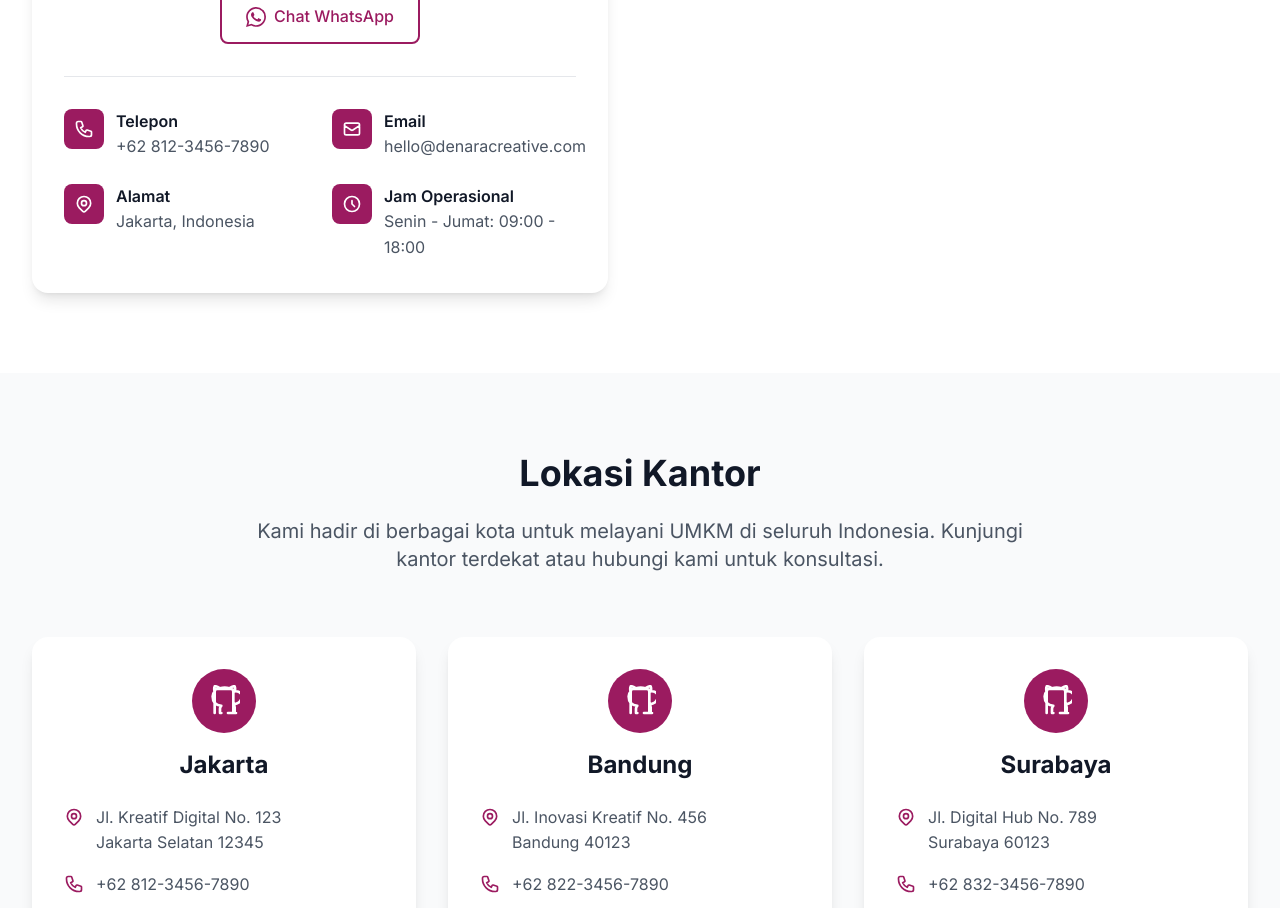
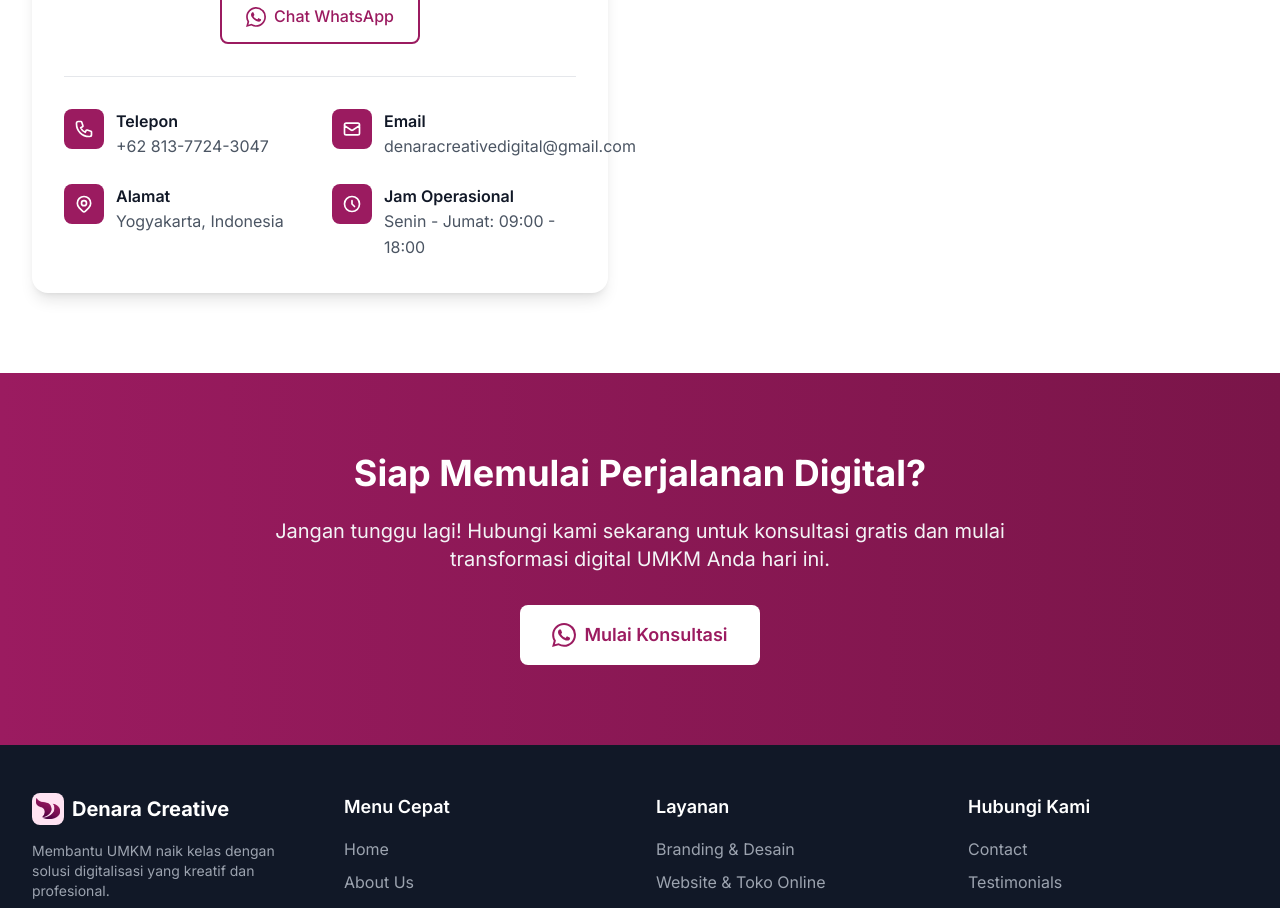
Before and after one commit to wildanwigenta/DenaraCreative, a Next.js app: page /contact in a window 1280 px wide. Shown: the part 1362-2270 px from the top of the page. Built offline with nearby package versions, Linux system fonts and the light colour scheme.

Commit message:
update contact

```diff
--- a/src/app/contact/page.tsx
+++ b/src/app/contact/page.tsx
@@ -1,7 +1,7 @@
 import Header from '@/components/Header';
 import Footer from '@/components/Footer';
 import ContactForm from '@/components/ContactForm';
-import { Instagram, Facebook, Youtube } from 'lucide-react';
+import { Instagram, Facebook, Youtube,} from 'lucide-react';
 
 const contactInfo = {
   phone: "+62 813-7724-3047",
@@ -28,26 +28,26 @@ const socialMedia = [
   }
 ];
 
-const officeLocations = [
-  {
-    city: "Jakarta",
-    address: "Jl. Kreatif Digital No. 123\nJakarta Selatan 12345",
-    phone: "+62 812-3456-7890",
-    email: "jakarta@denaracreative.com"
-  },
-  {
-    city: "Bandung",
-    address: "Jl. Inovasi Kreatif No. 456\nBandung 40123",
-    phone: "+62 822-3456-7890",
-    email: "bandung@denaracreative.com"
-  },
-  {
-    city: "Surabaya",
-    address: "Jl. Digital Hub No. 789\nSurabaya 60123",
-    phone: "+62 832-3456-7890",
-    email: "surabaya@denaracreative.com"
-  }
-];
+// const officeLocations = [
+//   {
+//     city: "Jakarta",
+//     address: "Jl. Kreatif Digital No. 123\nJakarta Selatan 12345",
+//     phone: "+62 812-3456-7890",
+//     email: "jakarta@denaracreative.com"
+//   },
+//   {
+//     city: "Bandung",
+//     address: "Jl. Inovasi Kreatif No. 456\nBandung 40123",
+//     phone: "+62 822-3456-7890",
+//     email: "bandung@denaracreative.com"
+//   },
+//   {
+//     city: "Surabaya",
+//     address: "Jl. Digital Hub No. 789\nSurabaya 60123",
+//     phone: "+62 832-3456-7890",
+//     email: "surabaya@denaracreative.com"
+//   }
+// ];
 
 export default function Contact() {
   return (
@@ -117,7 +117,7 @@ export default function Contact() {
                 </h2>
                 <p className="text-xl text-gray-600">
                   Hubungi kami melalui berbagai channel yang tersedia.
-                  Kami siap membantu Anda 24/7.
+                  Kami siap membantu Anda.
                 </p>
               </div>
 
@@ -229,7 +229,7 @@ export default function Contact() {
       </section>
 
       {/* Office Locations */}
-      <section className="py-20 bg-gray-50">
+      {/* <section className="py-20 bg-gray-50">
         <div className="max-w-7xl mx-auto px-4 sm:px-6 lg:px-8">
           <div className="text-center mb-16">
             <h2 className="text-4xl font-bold text-gray-900 font-poppins mb-6">
@@ -301,10 +301,10 @@ export default function Contact() {
             ))}
           </div>
         </div>
-      </section>
+      </section> */}
 
       {/* Map Section */}
-      <section className="py-20 bg-white">
+      {/* <section className="py-20 bg-white">
         <div className="max-w-7xl mx-auto px-4 sm:px-6 lg:px-8">
           <div className="text-center mb-12">
             <h2 className="text-4xl font-bold text-gray-900 font-poppins mb-6">
@@ -339,7 +339,7 @@ export default function Contact() {
             </div>
           </div>
         </div>
-      </section>
+      </section> */}
 
       {/* CTA Section */}
       <section className="py-20 bg-gradient-to-r from-[#9B1B60] to-[#7a1549] text-white">
@@ -364,7 +364,7 @@ export default function Contact() {
               </svg>
               <span>Mulai Konsultasi</span>
             </a>
-            <a
+            {/* <a
               href="/pricing"
               className="inline-flex items-center space-x-2 border-2 border-white text-white px-8 py-4 rounded-lg font-semibold text-lg hover:bg-white hover:text-[#9B1B60] transition-all duration-300"
             >
@@ -372,7 +372,7 @@ export default function Contact() {
               <svg className="w-5 h-5" fill="none" stroke="currentColor" viewBox="0 0 24 24">
                 <path strokeLinecap="round" strokeLinejoin="round" strokeWidth={2} d="M9 5l7 7-7 7" />
               </svg>
-            </a>
+            </a> */}
           </div>
         </div>
       </section>
--- a/src/components/ContactForm.tsx
+++ b/src/components/ContactForm.tsx
@@ -158,7 +158,7 @@ const ContactForm = () => {
             </div>
             <div>
               <h4 className="font-semibold text-gray-900">Telepon</h4>
-              <p className="text-gray-600">+62 812-3456-7890</p>
+              <p className="text-gray-600">+62 813-7724-3047</p>
             </div>
           </div>
 
@@ -170,7 +170,7 @@ const ContactForm = () => {
             </div>
             <div>
               <h4 className="font-semibold text-gray-900">Email</h4>
-              <p className="text-gray-600">hello@denaracreative.com</p>
+              <p className="text-gray-600">denaracreativedigital@gmail.com</p>
             </div>
           </div>
 
@@ -183,7 +183,7 @@ const ContactForm = () => {
             </div>
             <div>
               <h4 className="font-semibold text-gray-900">Alamat</h4>
-              <p className="text-gray-600">Jakarta, Indonesia</p>
+              <p className="text-gray-600">Yogyakarta, Indonesia</p>
             </div>
           </div>
 
```
